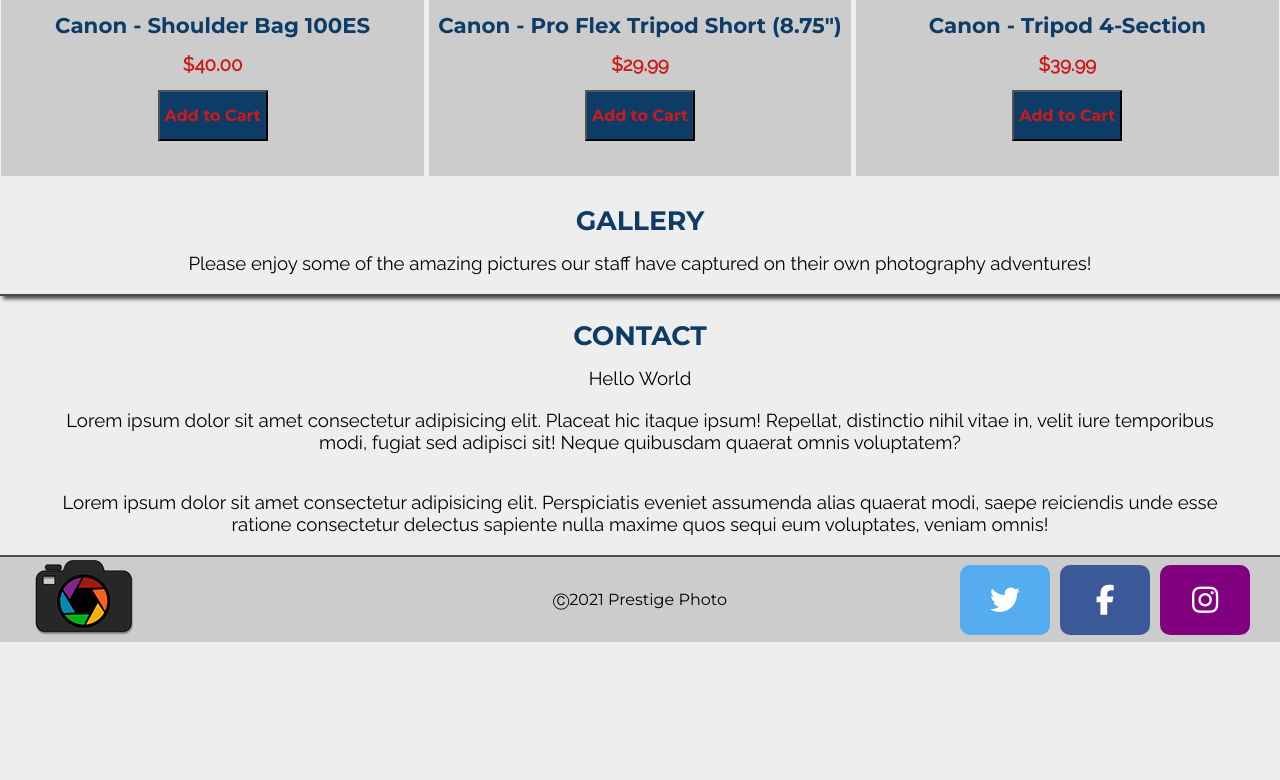
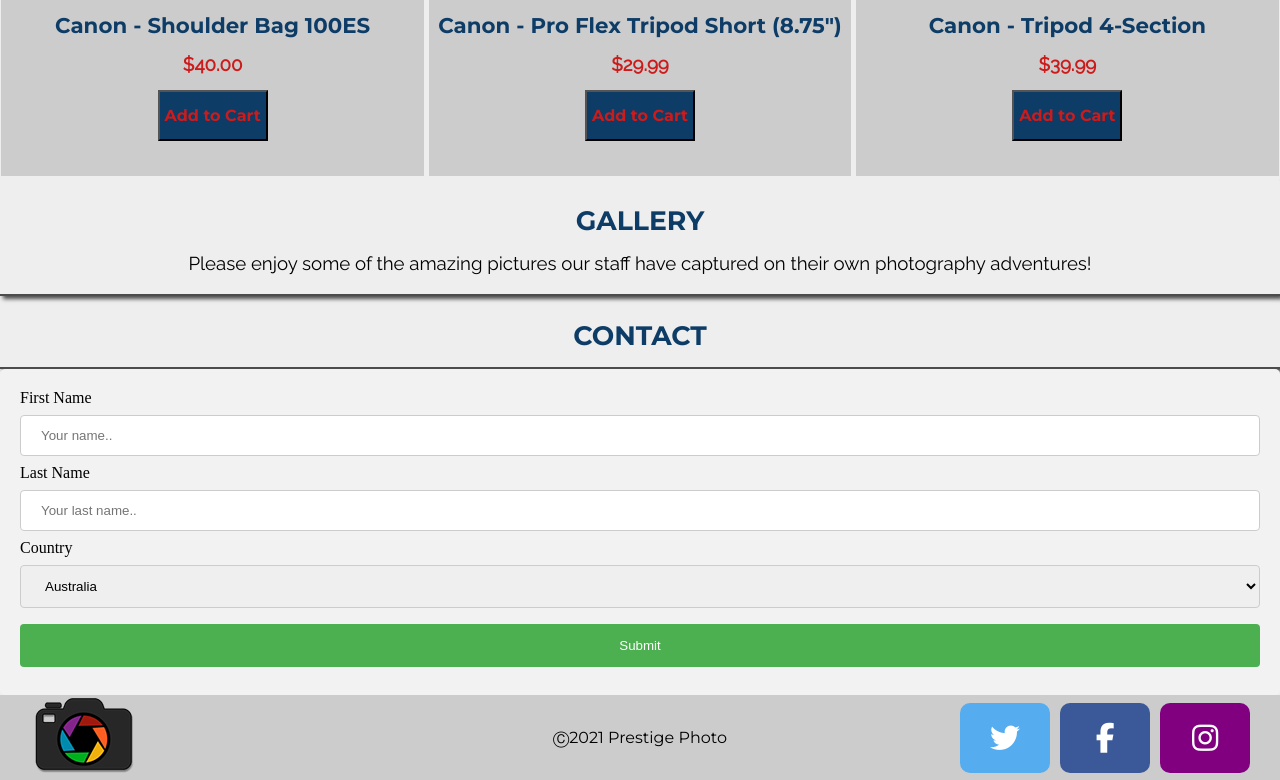
Before and after one commit to bryantbergstrom10/bryantbergstrom10.github.io, a plain HTML site: page index.html in a window 1280 px wide. Shown: the part 3561-4341 px from the top of the page. Before the commit the page ends 4203 px from the top, so only its background shows below. Drawn offline with Linux system fonts and the light colour scheme; a script that the page names is missing.

Commit message:
contact form added

```diff
--- a/css/styles.css
+++ b/css/styles.css
@@ -188,6 +188,41 @@ h2 span { /* Creates top cushion for Hash Links */
 
 /* End Button CSS */
 
+/* Contact Form CSS */
+
+input[type=text], select {
+  width: 100%;
+  padding: 12px 20px;
+  margin: 8px 0;
+  display: inline-block;
+  border: 1px solid #ccc;
+  border-radius: 4px;
+  box-sizing: border-box;
+}
+
+input[type=submit] {
+  width: 100%;
+  background-color: #4CAF50;
+  color: white;
+  padding: 14px 20px;
+  margin: 8px 0;
+  border: none;
+  border-radius: 4px;
+  cursor: pointer;
+}
+
+input[type=submit]:hover {
+  background-color: #45a049;
+}
+
+.contactform {
+  border-radius: 5px;
+  background-color: #f2f2f2;
+  padding: 20px;
+}
+
+/* End Contact Form CSS */
+
 /* Footer CSS */
 
 footer {
--- a/index.html
+++ b/index.html
@@ -159,10 +159,24 @@
             <span id="contact">&nbsp;</span>
             CONTACT
         </h2>
-        <p>Hello World</p>
-        <p>Lorem ipsum dolor sit amet consectetur adipisicing elit. Placeat hic itaque ipsum! Repellat, distinctio nihil vitae in, velit iure temporibus modi, fugiat sed adipisci sit! Neque quibusdam quaerat omnis voluptatem?</p>
-        <br>
-        <p>Lorem ipsum dolor sit amet consectetur adipisicing elit. Perspiciatis eveniet assumenda alias quaerat modi, saepe reiciendis unde esse ratione consectetur delectus sapiente nulla maxime quos sequi eum voluptates, veniam omnis!</p>
+    </div>
+    <div class="contactform">
+        <form action="/action_page.php">
+            <label for="fname">First Name</label>
+            <input type="text" id="fname" name="firstname" placeholder="Your name..">
+
+            <label for="lname">Last Name</label>
+            <input type="text" id="lname" name="lastname" placeholder="Your last name..">
+
+            <label for="country">Country</label>
+            <select id="country" name="country">
+                <option value="australia">Australia</option>
+                <option value="canada">Canada</option>
+                <option value="usa">USA</option>
+            </select>
+
+            <input type="submit" value="Submit">
+        </form>
     </div>
     <footer>
         <div class="footerleft" id="left">
```
